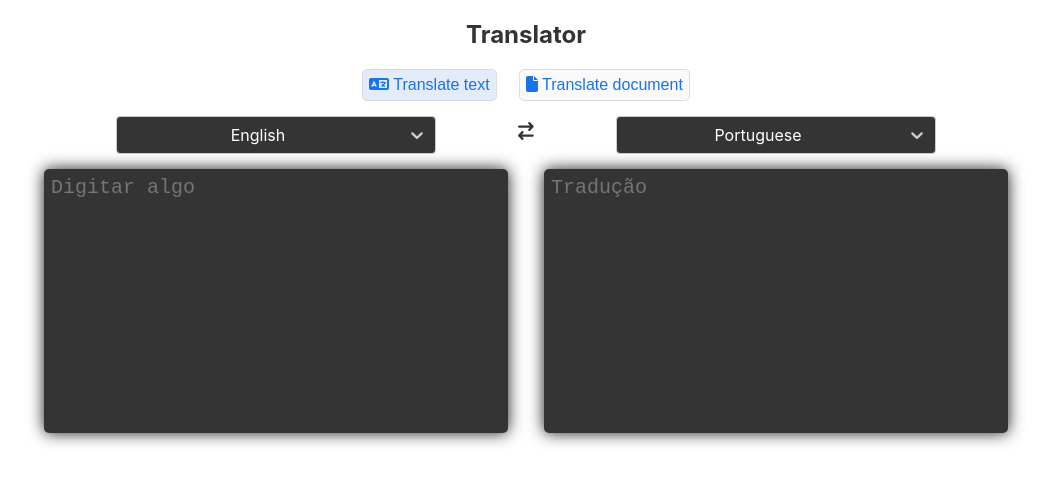
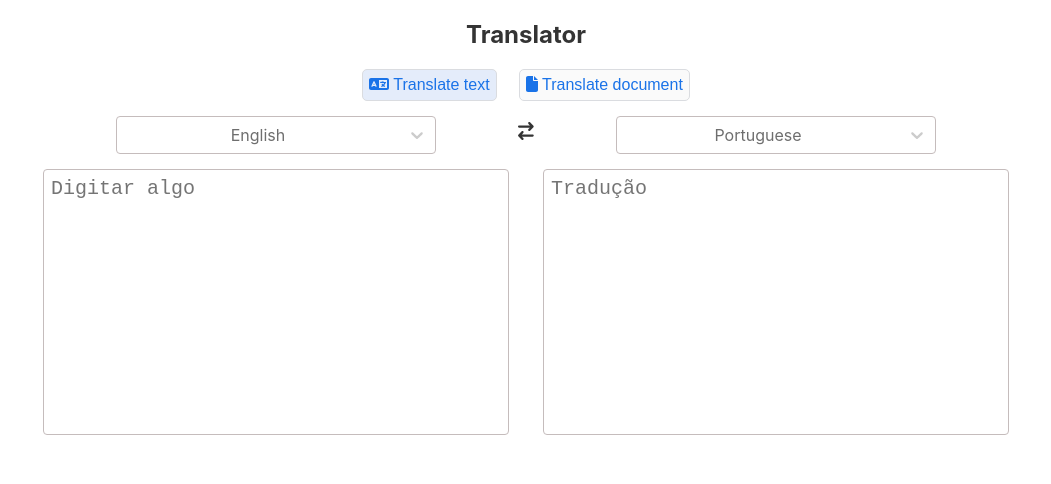
Before and after one commit to JoaoJuliasz/translator, a React (Create React App) app: page / in a window 1280 px wide. Shown: the top 484 px of the page, without its empty margins (114-1165 px from the left). Built offline with nearby package versions, Linux system fonts and the light colour scheme; no server answers.

Commit message:
update interface styles and fix translateBySuggestionLanguage function

```diff
--- a/src/components/Container/Container.tsx
+++ b/src/components/Container/Container.tsx
@@ -59,7 +59,9 @@ const Container = () => {
         const newLanguageToTranslate = selectedTranslateLanguage
         const suggestedLanguage = languages?.find(language => language.value === suggestionLanguage)
         setSelectedTranslateLanguage(prev => suggestedLanguage ?? newLanguageToTranslate)
-        setSelectedLanguageToTranslate(prev => newLanguageToTranslate)
+        if (suggestedLanguage?.value === selectedLanguageToTranslate.value) {
+             setSelectedLanguageToTranslate(prev => newLanguageToTranslate)
+        }
         setSuggestionLanguage('')
         callTranslate(textToTranslate, suggestionLanguage, newLanguageToTranslate.value)
     }
@@ -112,7 +114,7 @@ const Container = () => {
                     <div className="left-translator-container">
                         <TranslatorTextArea textToTranslate={textToTranslate} suggestionLanguage={suggestionLanguage} selectedTranslateLanguage={selectedTranslateLanguage} loading={loading}
                             placeholder={"Digitar algo"} setTextToTranslate={setTextToTranslate} setTranslatedText={setTranslatedText}
-                            setSuggestionLanguage={setSuggestionLanguage} setLoading={setLoading} callTranslate={callTranslate}/>
+                            setSuggestionLanguage={setSuggestionLanguage} setLoading={setLoading} callTranslate={callTranslate} />
                         {suggestionLanguage && suggestionLanguage !== selectedTranslateLanguage.value &&
                             <SuggestionButton suggestionLanguage={returnSuggestionLanguageLabel() ?? ''} translateBySuggestionLanguage={translateBySuggestionLanguage} />
                         }
--- a/src/components/SelectLanguage/SelectLanguage.tsx
+++ b/src/components/SelectLanguage/SelectLanguage.tsx
@@ -18,13 +18,15 @@ type SelectLanguageProps = {
 const SelectLanguage = ({ options, selectValue, handleChange }: SelectLanguageProps) => {
 
     const selectStyle = {
-        control: (styles: any) => ({ ...styles, background: '#343434', width: '100%' }),
-        singleValue: (styles: any) => ({ ...styles, color: '#fff' }),
-        input: (styles: any) => ({ ...styles, color: '#fff' }),
+        control: (styles: any) => ({ ...styles, width: '100%', border: '1px solid #c5bcbc' }),
+        // control: (styles: any) => ({ ...styles, background: '#343434', width: '100%' }),
+        singleValue: (styles: any) => ({ ...styles, color: '#6e6e6e' }),
+        input: (styles: any) => ({ ...styles, color: '#6e6e6e' }),
         indicatorSeparator: (styles: any) => ({ ...styles, display: 'none' }),
         valueContainer: (styles: any) => ({ ...styles, padding: 'auto' }),
-        menuList: (styles: any) => ({ ...styles, background: '#343434', color: '#fff', minWidth: '150px' }),
-        option: (styles: any, state: any) => ({ ...styles, background: state.isSelected ? '#525151' : (state.isFocused && '#676565') }),
+        menuList: (styles: any) => ({ ...styles, color: '#6e6e6e', minWidth: '150px' }),
+        // menuList: (styles: any) => ({ ...styles, background: '#343434', color: '#fff', minWidth: '150px' }),
+        option: (styles: any, state: any) => ({ ...styles, background: state.isSelected ? '#525151' : (state.isFocused && '#676565'), color: (state.isSelected || state.isFocused) && '#fff'}),
     }
 
     return (
--- a/src/components/SuggestionButton/SuggestionButton.styles.scss
+++ b/src/components/SuggestionButton/SuggestionButton.styles.scss
@@ -3,11 +3,16 @@
     bottom: 20px;
     left: 12px;
     cursor: pointer;
-    color: #fff;
+    color: #6e6e6e;
     border-radius: 25px;
-    background: #4a4949;
-    padding: 10px;
+    // background: #4a4949;
+    background: #f8f9fa;
+    padding: 5px 10px;
     font-size: 13px;
+
+    &:hover {
+        border: 1px solid #9e9c9c;
+    }
 
     .lang-type {
         font-weight: bold;
--- a/src/components/TranslatorTextArea/TranslatorTextArea.styles.scss
+++ b/src/components/TranslatorTextArea/TranslatorTextArea.styles.scss
@@ -1,10 +1,11 @@
-$white-color: #fff;
+$text-color: #6e6e6e;
 
 .translator-text-area-container {
     position: relative;
-    background: #343434;
-    box-shadow: 0 0 1em #1b1b18;
-    border-radius: 5px;
+    // background: #343434;
+    // box-shadow: 0 0 1em #1b1b18;
+    border: 1px solid #c5bcbc;
+    border-radius: 4px;
     min-width: 464px;
     display: flex;
 
@@ -15,14 +16,14 @@ $white-color: #fff;
         border: none;
         background: transparent;
         outline: none;
-        color: $white-color;
+        color: $text-color;
         font-size: 20px;
         padding: 7px;
     }
 
     .close-icon {
         cursor: pointer;
-        color: $white-color;
+        color: $text-color;
         font-size: 23px;
         margin: 8px 11px 12px 3px;
     }
```
